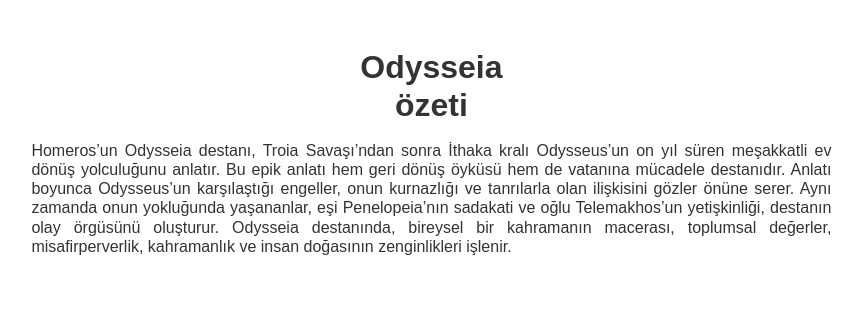
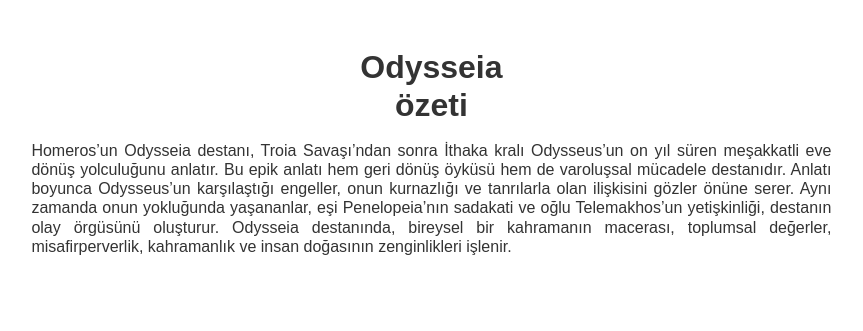
Before and after one commit to x361x3ch/Anasayfa, a Jekyll site: the page 1.html, which Jekyll copies as it is, in a window 1280 px wide and 900 px high. Shown: the top 331 px of the window, without its empty margins (7-870 px from the left). Built offline with Jekyll 4.4.1, drawn with Linux system fonts in a browser that asks for light colours; a style sheet for code colours, icons or effects is not loaded.

```diff
--- a/1.html
+++ b/1.html
@@ -87,7 +87,7 @@
   </style>
 </head>
 <body><h1>Odysseia <br/> özeti</h1>
-Homeros’un Odysseia destanı, Troia Savaşı’ndan sonra İthaka kralı Odysseus’un on yıl süren meşakkatli ev dönüş yolculuğunu anlatır. Bu epik anlatı hem geri dönüş öyküsü hem de vatanına mücadele destanıdır. Anlatı boyunca Odysseus’un karşılaştığı engeller, onun kurnazlığı ve tanrılarla olan ilişkisini gözler önüne serer. Aynı zamanda onun yokluğunda yaşananlar, eşi Penelopeia’nın sadakati ve oğlu Telemakhos’un yetişkinliği, destanın olay örgüsünü oluşturur. Odysseia destanında, bireysel bir kahramanın macerası, toplumsal değerler, misafirperverlik, kahramanlık ve insan doğasının zenginlikleri işlenir.
+Homeros’un Odysseia destanı, Troia Savaşı’ndan sonra İthaka kralı Odysseus’un on yıl süren meşakkatli eve dönüş yolculuğunu anlatır. Bu epik anlatı hem geri dönüş öyküsü hem de varoluşsal mücadele destanıdır. Anlatı boyunca Odysseus’un karşılaştığı engeller, onun kurnazlığı ve tanrılarla olan ilişkisini gözler önüne serer. Aynı zamanda onun yokluğunda yaşananlar, eşi Penelopeia’nın sadakati ve oğlu Telemakhos’un yetişkinliği, destanın olay örgüsünü oluşturur. Odysseia destanında, bireysel bir kahramanın macerası, toplumsal değerler, misafirperverlik, kahramanlık ve insan doğasının zenginlikleri işlenir.
 
 <div style="text-align: right;font-weight:bold;padding-top:10vw;"> <a href="https://x.com/i/status/2077061106019828033"> Kaan H. Ökten <br/>
 07/2026 </a></div>
```
